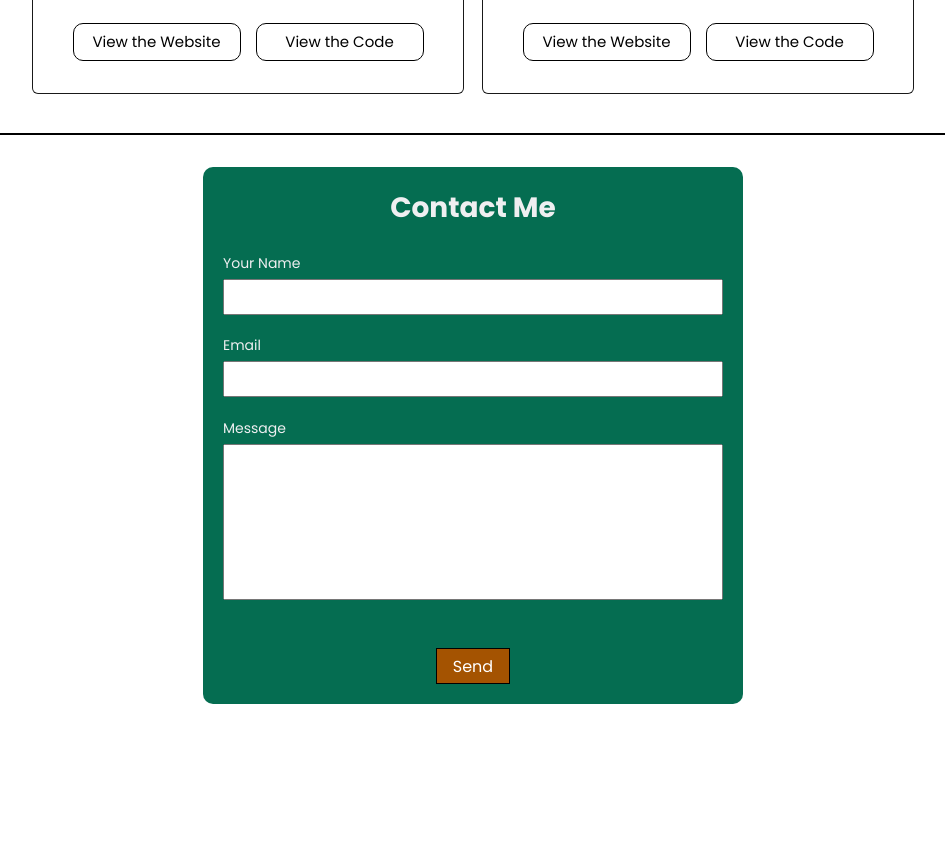
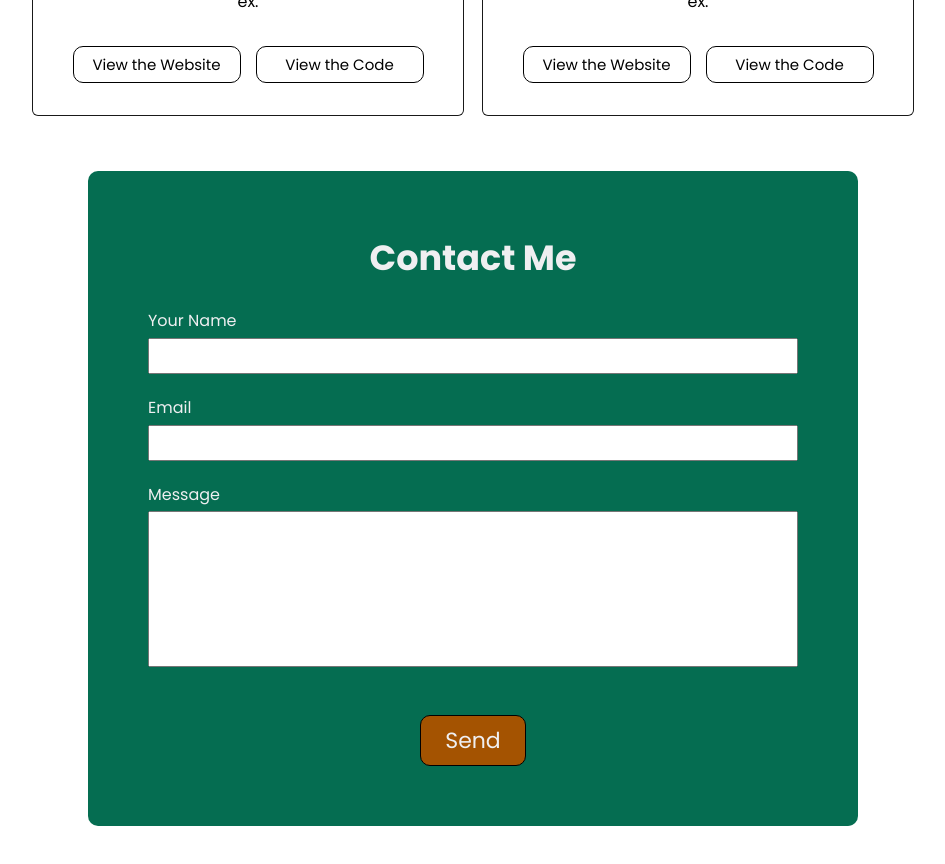
Before and after one commit to austingae/Austin-Portfolio, a React (Create React App) app: page / in a window 1280 px wide. Shown: the part 1580-2444 px from the top of the page, without its empty margins (167-1112 px from the left). After the commit the page ends 2422 px from the top, so only its background shows below. Built offline with nearby package versions, Linux system fonts and the light colour scheme.

Commit message:
@media screen and (min-width: 1200px)

```diff
--- a/src/App.css
+++ b/src/App.css
@@ -5,9 +5,8 @@
 }
 
 body {
-  height: 4000px;
+  margin-bottom: 1rem;
 }
-
 :root {
   --linkedin-color: rgb(1,118,181, 1);
   --github-color: rgb(242, 144, 16, 1);
@@ -19,9 +18,9 @@ body {
 }
 
 .line {
-  width: 80%;
+  width: min(50%, 900px);
 
-  margin: 1rem auto 1rem auto;
+  margin: 4rem auto 1rem auto;
   border-style: solid;
   border-width: 0.05px;
 }
--- a/src/App.js
+++ b/src/App.js
@@ -35,8 +35,6 @@ function App() {
         </div>
       </section>
 
-      <hr className='line'></hr>
-
       {/*Contact Me*/}
       <section>
         <ContactUs />
--- a/src/Components/ContactUs.css
+++ b/src/Components/ContactUs.css
@@ -45,7 +45,7 @@
   margin-top: 3em;
 }
 .contact-me-form__submit-button {
-  color: white;
+  color: rgb(239,239,241);
   background-color: rgb(164, 83, 1);
 
   font-size: 14px;
@@ -55,6 +55,7 @@
 
   cursor: pointer;
 
+  border-radius: 10px;
   /*Align the Submit Button to the middle of the contact me form*/
   display: block;
   margin-inline: auto;
@@ -62,7 +63,7 @@
 }
 
 .contact-me-form__submit-button:hover {
-  font-weight: 500;
+  background-color: rgb(115, 58, 1);
 }
 
 .contact-me-form__confirmation {
@@ -72,9 +73,10 @@
   text-align: center;
 }
 
-@media screen and (min-width: 768px) {
+@media screen and (min-width: 768px) and (max-width: 1200px) {
   .contact-me-form {
     width: 500px;
+    padding: 40px;
   }
 
   .contact-me-form__title {
@@ -93,3 +95,27 @@
     font-size: 16px;
   }
 }
+
+@media screen and (min-width: 1200px) {
+  .contact-me-form {
+    width: 650px;
+    padding: 60px;
+  }
+
+  .contact-me-form__title {
+    font-size: 35px;
+  }
+
+  .contact-me-form__item-label {
+    font-size: 16px;
+  }
+
+  .contact-me-form__input {
+    height: 30px;
+  }
+
+  .contact-me-form__submit-button {
+    font-size: 22px;
+    padding: 0.5rem 1.5rem 0.5rem 1.5rem;
+  }
+}
```
